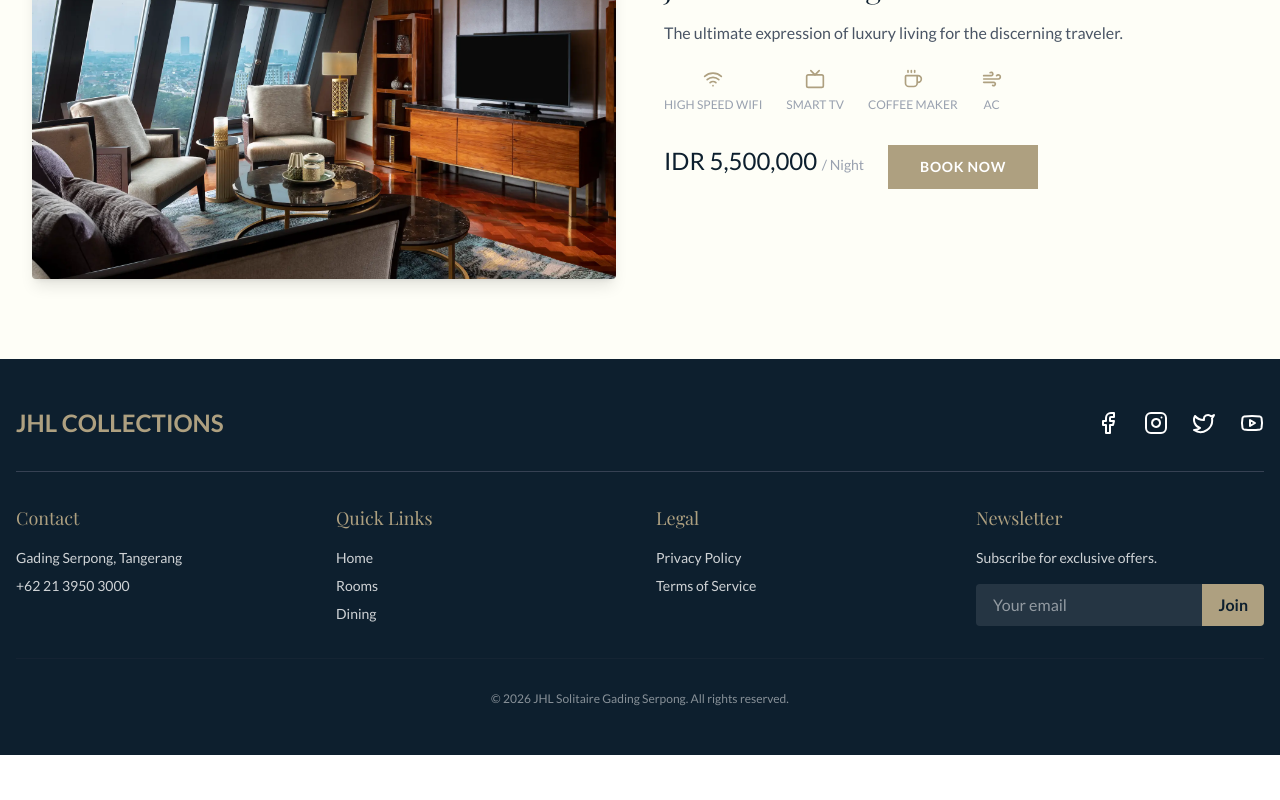
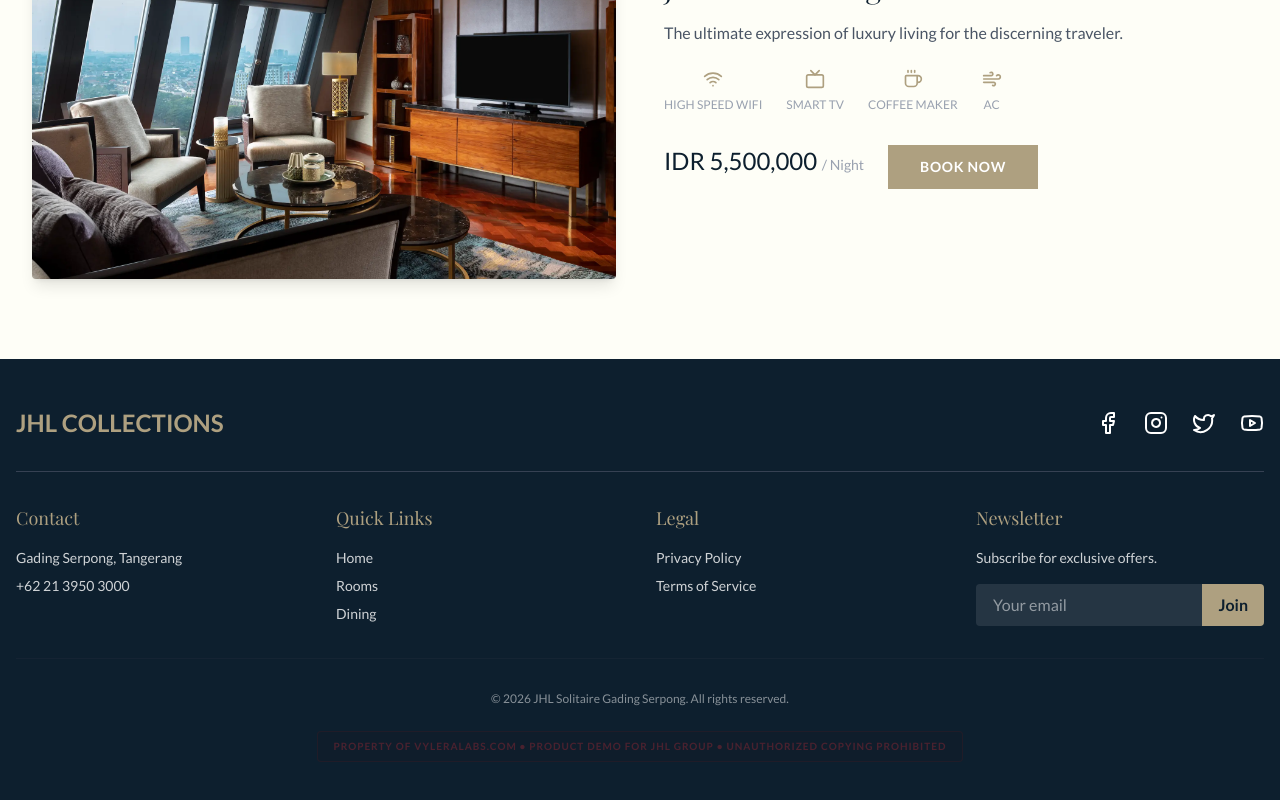
Before and after one commit to VyleraLabs/JHLCollections, a Next.js app: page /rooms in a window 1280 px wide. Shown: the part 1845-2645 px from the top of the page. Before the commit the page ends 2600 px from the top, so only its background shows below. Built offline with nearby package versions, Linux system fonts and the light colour scheme; a web font is replaced by a local one.

Commit message:
feat: add ownership markings, warnings, and hidden SHA256 proof

```diff
--- a/app/layout.tsx
+++ b/app/layout.tsx
@@ -52,8 +52,18 @@ const lato = Lato({
 export const metadata: Metadata = {
   title: "JHL Solitaire Gading Serpong",
   description: "A 5-star luxury hotel in Gading Serpong, Tangerang. Experience the iconic architecture and refined elegance.",
+  authors: [{ name: "VyleraLabs", url: "https://vyleralabs.com" }],
+  generator: "VyleraLabs Engine",
+  applicationName: "JHL Collection by VyleraLabs",
+  keywords: ["JHL Solitaire", "Gading Serpong", "Luxury Hotel", "VyleraLabs Product Demo"],
+  creator: "VyleraLabs",
+  publisher: "VyleraLabs",
   icons: {
     icon: "/favicon.ico",
+  },
+  other: {
+    "vylera-ownership": "Property of VyleraLabs.com",
+    "copyright": "© 2026 VyleraLabs. All rights reserved.",
   },
 };
 
@@ -76,6 +86,22 @@ export default async function RootLayout({
   return (
     <html lang="en">
       <body className={`${playfair.variable} ${montserrat.variable} ${lato.variable} ${greatVibes.variable} ${cinzel.variable} ${cormorant.variable} antialiased`}>
+        {/*
+          PROPERTY OF VYLERALABS.COM
+          This website is a product demo developed by VyleraLabs for JHL Group.
+          Unauthorized copying, reproduction, or use of this code is strictly prohibited.
+          Violators will be prosecuted to the fullest extent of the law.
+          SHA256: 08278b510ed2dced6c3dec17f2cce6bb7d90f133b2b9a0f8a4fc4bbe860c15bf
+        */}
+        <script
+          dangerouslySetInnerHTML={{
+            __html: `
+              console.log("%cSTOP!", "color: red; font-size: 50px; font-weight: bold; text-shadow: 2px 2px 0px black;");
+              console.log("%cThis is a property of VyleraLabs.com.", "color: #d4af37; font-size: 20px; font-weight: bold; background: black; padding: 10px; border-radius: 5px;");
+              console.log("%cUnauthorized use or copying of this code is prohibited.", "font-size: 16px;");
+            `,
+          }}
+        />
         <GlobalHotelSchema />
         <LanguageProvider>
           <ClientSEO />
--- a/components/Footer.tsx
+++ b/components/Footer.tsx
@@ -59,8 +59,11 @@ const Footer = () => {
                     </div>
                 </div>
 
-                <div className="text-center text-xs opacity-50 pt-8 border-t border-gray-800">
-                    © {new Date().getFullYear()} JHL Solitaire Gading Serpong. {t.footer.rights}
+                <div className="text-center text-xs opacity-50 pt-8 border-t border-gray-800 space-y-2">
+                    <p>© {new Date().getFullYear()} JHL Solitaire Gading Serpong. {t.footer.rights}</p>
+                    <div className="text-[10px] tracking-widest uppercase font-bold text-red-500/50 mt-4 border border-red-900/30 inline-block px-4 py-2 rounded bg-red-950/10">
+                        Property of VyleraLabs.com • Product Demo for JHL Group • Unauthorized Copying Prohibited
+                    </div>
                 </div>
             </div>
         </footer>
```
